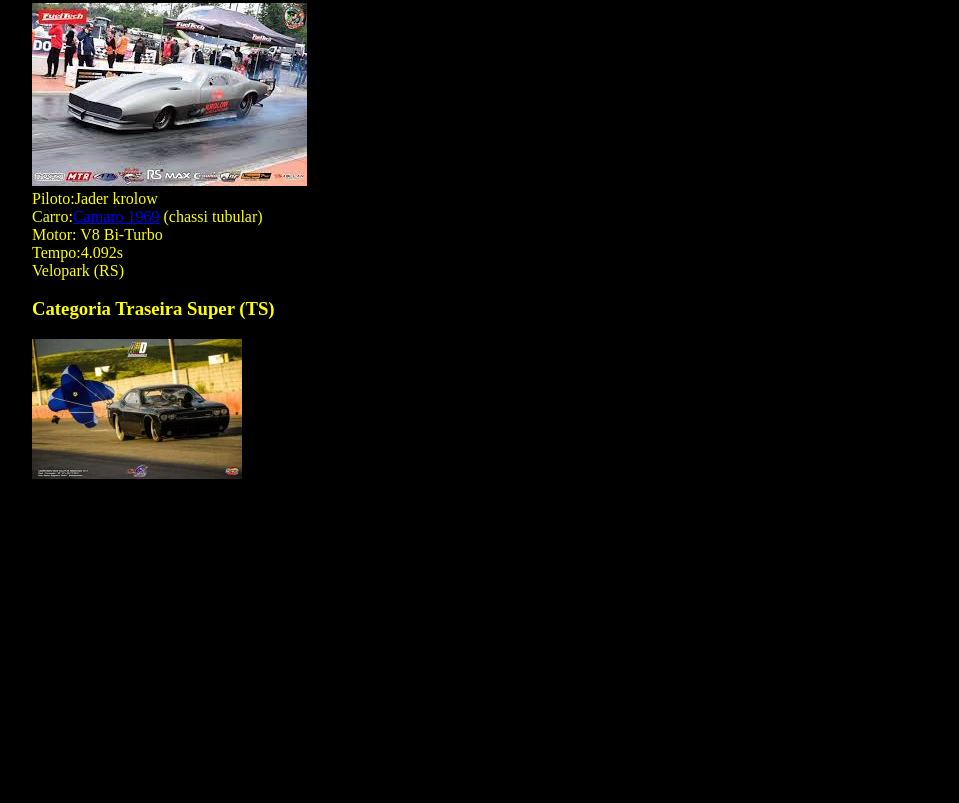
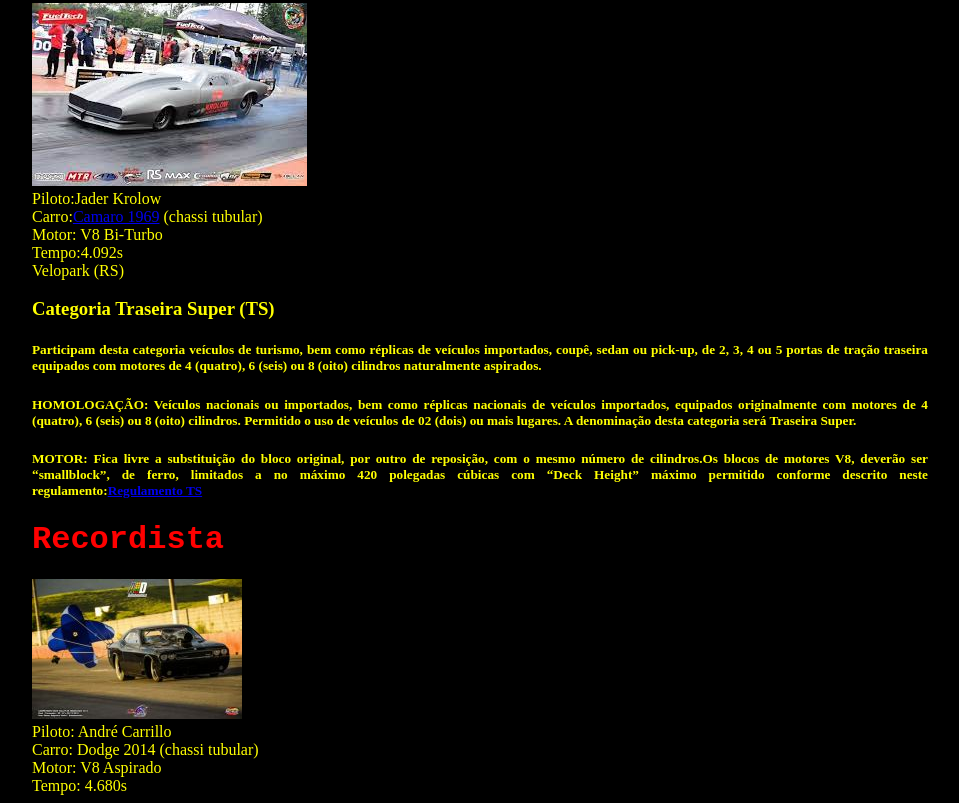
Before and after one commit to AR1ANGOUVEIA/Arian-, a plain HTML site: page index.html in a window 1280 px wide. Shown: the part 1647-2450 px from the top of the page, without its empty margins (160-1119 px from the left). Before the commit the page ends 2138 px from the top, so only its background shows below. Drawn offline with Linux system fonts and the light colour scheme.

Commit message:
Add files via upload

```diff
--- a/index.html
+++ b/index.html
@@ -89,12 +89,29 @@ cambio/diferencial pode ser alterada.
 </h5>
 <h1>Recordista</h1>
 <td><img src="camarojader.jpeg" alt="Camaro xtm jader krolow" sizes="" srcset=""></td>
-<br>Piloto:Jader krolow
+<br>Piloto:Jader Krolow
 <br>Carro:<a href="4_pagina.html">Camaro 1969</a> (chassi tubular)
 <br> Motor: V8 Bi-Turbo
 <br> Tempo:4.092s
 <br> Velopark (RS)
 <H3>Categoria Traseira Super (TS)</H3>
+<h5>Participam desta categoria veículos de turismo, bem como réplicas de veículos importados,
+coupê, sedan ou pick-up, de 2, 3, 4 ou 5 portas de tração traseira equipados com motores de 4
+(quatro), 6 (seis) ou 8 (oito) cilindros naturalmente aspirados.</h5>
+<h5>HOMOLOGAÇÃO:
+    Veículos nacionais ou importados, bem como réplicas nacionais de veículos importados,
+equipados originalmente com motores de 4 (quatro), 6 (seis) ou 8 (oito) cilindros.
+Permitido o uso de veículos de 02 (dois) ou mais lugares.
+A denominação desta categoria será Traseira Super.</h5>
+<h5>MOTOR: Fica livre a substituição do bloco original, por outro de reposição, com o mesmo número de
+    cilindros.Os blocos de motores V8, deverão ser “smallblock”, de ferro, limitados a no máximo 420
+    polegadas cúbicas com “Deck Height” máximo permitido conforme descrito neste regulamento:<a href="5_pagina.html">Regulamento TS</a>
+<h1>Recordista</h1>
+
 <td><img src="dodge.carrillo.jpg" alt="Dodge andré carrillo" sizes="" srcset=""></td>
+<br>Piloto: André Carrillo
+<br>Carro: Dodge 2014 (chassi tubular)
+<br>Motor: V8 Aspirado
+<br>Tempo: 4.680s
 </body>
 </html>
```
